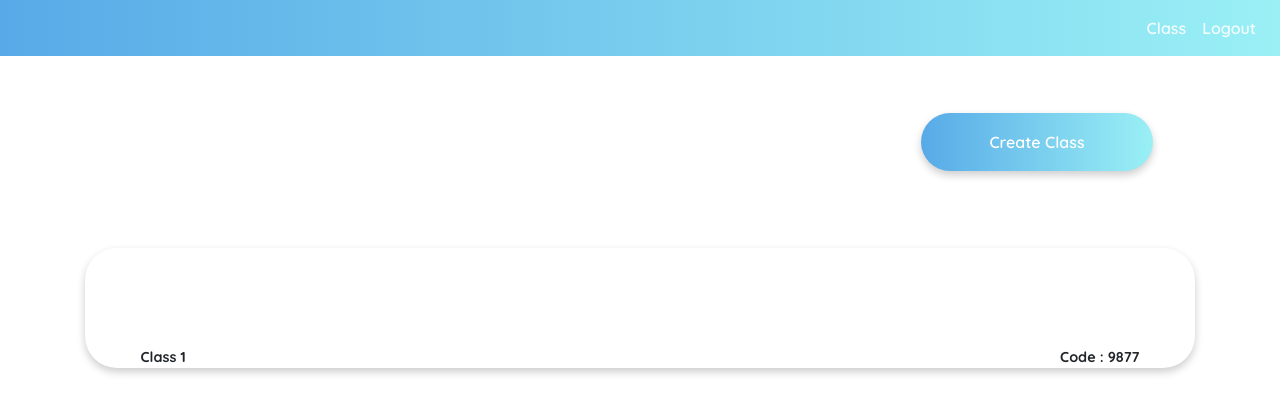
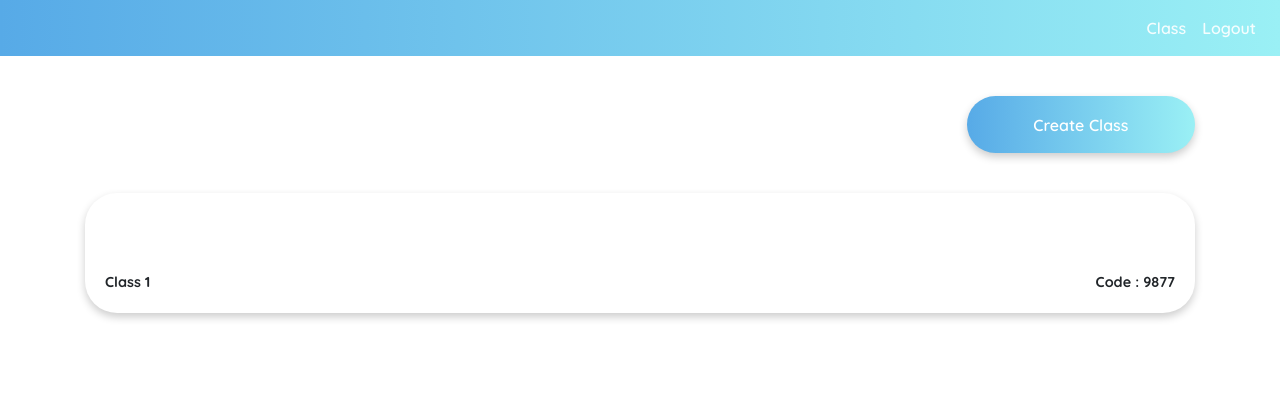
Before and after one commit to iizcy/wdd-checkclass, a Vue app in the folder wdd-checkclass/: page /ClassTeacher in a window 1280 px wide. Shown: the top 414 px of the page. Built offline with nearby package versions, Linux system fonts and the light colour scheme.

Commit message:
class teacher student

```diff
--- a/wdd-checkclass/src/components/NavBar_Student.vue
+++ b/wdd-checkclass/src/components/NavBar_Student.vue
@@ -17,7 +17,7 @@
 </template>
 
 
-<script>
+<script sc>
 import firebase from "firebase";
 export default {
   name: "NavBar",
--- a/wdd-checkclass/src/views/ClassStudent.vue
+++ b/wdd-checkclass/src/views/ClassStudent.vue
@@ -37,7 +37,8 @@ export default {
 };
 </script>
 
-<style>
+<style scoped>
+
 @import url("https://fonts.googleapis.com/css2?family=Quicksand:wght@300;400;500;600;700&display=swap");
 
 #ClassStudent {
--- a/wdd-checkclass/src/views/ClassTeacher.vue
+++ b/wdd-checkclass/src/views/ClassTeacher.vue
@@ -33,6 +33,7 @@
         <!-- modal pop up show code-->
 
         <b-modal id="modal-multi-2" centered title hide-footer>
+          <div></div>
           <img src="../assets/complete.svg" alt />
           <p class="my-2">Create Class Success</p>
           <p class="show-code d-flex justify-content-center">3256</p>
@@ -68,56 +69,16 @@ export default {
   font-family: "Quicksand", sans-serif;
 }
 
-.form-group {
-  padding: 2% 0%;
-  margin-bottom: 0rem;
+.container-classTeacher {
+    width: 100%;
+    /* min-height: 90vh; */
 }
 
-.form-control {
-  border-radius: 30rem;
-}
-
-.btn-creatClass_1 {
-  margin: 5%;
-  align-self: flex-end;
-  border: none;
-
-  background-image: linear-gradient(90deg, #57aae7, #9af0f5);
-  box-shadow: 0 4px 8px 0 rgba(0, 0, 0, 0.2);
-}
-
-.btn-creatClass_2 {
-  margin-top: 20px;
-  background-image: linear-gradient(90deg, #57aae7, #9af0f5);
-  border: none;
-  box-shadow: 0 4px 8px 0 rgba(0, 0, 0, 0.2);
-  align-self: center;
-}
-
-/* .modal-body {
-  padding: 2rem;
-  justify-content: center;
-  display: flex;
-  flex-direction: column;
-  align-items: center;
-} */
-
-.my-2 {
-  font-size: 1.2em;
-  font-weight: 600;
-}
-
-img {
-  width: 75%;
-}
-
-.show-code {
-  width: 80%;
-  font-size: 2em;
-  border-radius: 1rem;
-  box-shadow: 0 4px 8px 0 rgba(0, 0, 0, 0.2);
-  border: none;
-  margin: 10% 0;
+.wrap-classTeacher {
+    /* width: 390px; */
+    /* height: 90vh; */
+    border-radius: 10px;
+    margin: 0% 0%;
 }
 
 .card {
@@ -125,7 +86,7 @@ img {
     width: 100%; */
     height: 15vh;
     justify-content: flex-end;
-    margin-top: 20px;
+    margin-top: 40px;
     border: 0px;
     border-radius: 2rem;
     box-shadow: 0 4px 8px 0 rgba(0, 0, 0, 0.2);
@@ -139,7 +100,77 @@ img {
 
 .card-body {
     flex: 0 0 auto;
-    padding: 0% 5%;
 }
 
+.login-btn {
+    padding-top: 17%;
+}
+
+.btn {
+    border-radius: 30rem;
+    font-size: 1em;
+    padding: 1.5% 6%;
+    font-weight: 600;
+    align-self: flex-end;
+}
+
+.btn-secondary {
+    /* width: 50%;
+    height: 6%; */
+    margin-top: 40px;
+    background-image: linear-gradient(90deg, #57aae7, #9af0f5);
+    border: none;
+    box-shadow: 0 4px 8px 0 rgba(0, 0, 0, 0.2);
+}
+
+.btn-creatClass_2{
+      margin-top: 2px;
+  background-image: linear-gradient(90deg, #57aae7, #9af0f5);
+    border: none;
+    box-shadow: 0 4px 8px 0 rgba(0, 0, 0, 0.2);
+}
+
+p {
+    margin-bottom: 0%;
+}
+
+.create_save {
+    width: 45%;
+    padding: 1.5% 2%;
+    margin-top: 0px;
+}
+
+.form-control {
+    border-radius: 30rem;
+    /* box-shadow: 0 4px 8px 0 rgba(0, 0, 0, 0.2); */
+}
+
+.modal-body {
+    position: relative;
+    flex: 1 1 auto;
+    padding: 1rem;
+    display: flex;
+    flex-direction: column;
+    align-items: center;
+}
+
+.modal-body img {
+    width: 70%;
+}
+
+.modal-body p {
+    font-weight: 600;
+}
+
+.show-code {
+    width: 80%;
+    font-size: 3em;
+    border-radius: 1rem;
+    box-shadow: 0 4px 8px 0 rgba(0, 0, 0, 0.2);
+    margin: 10% 0;
+}
+
+.modal-footer>* {
+    margin: 0;
+}
 </style>
```
Also changed, not shown: 1 other file (tests, documents, lock files or other folders).
